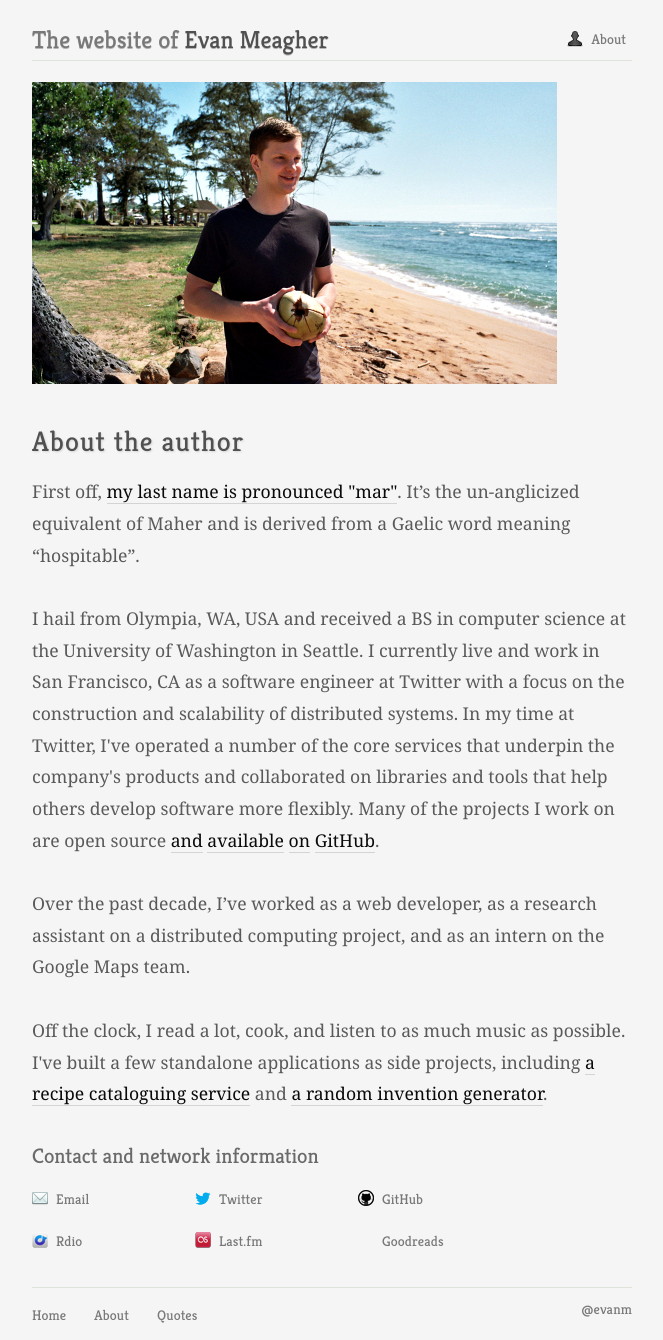
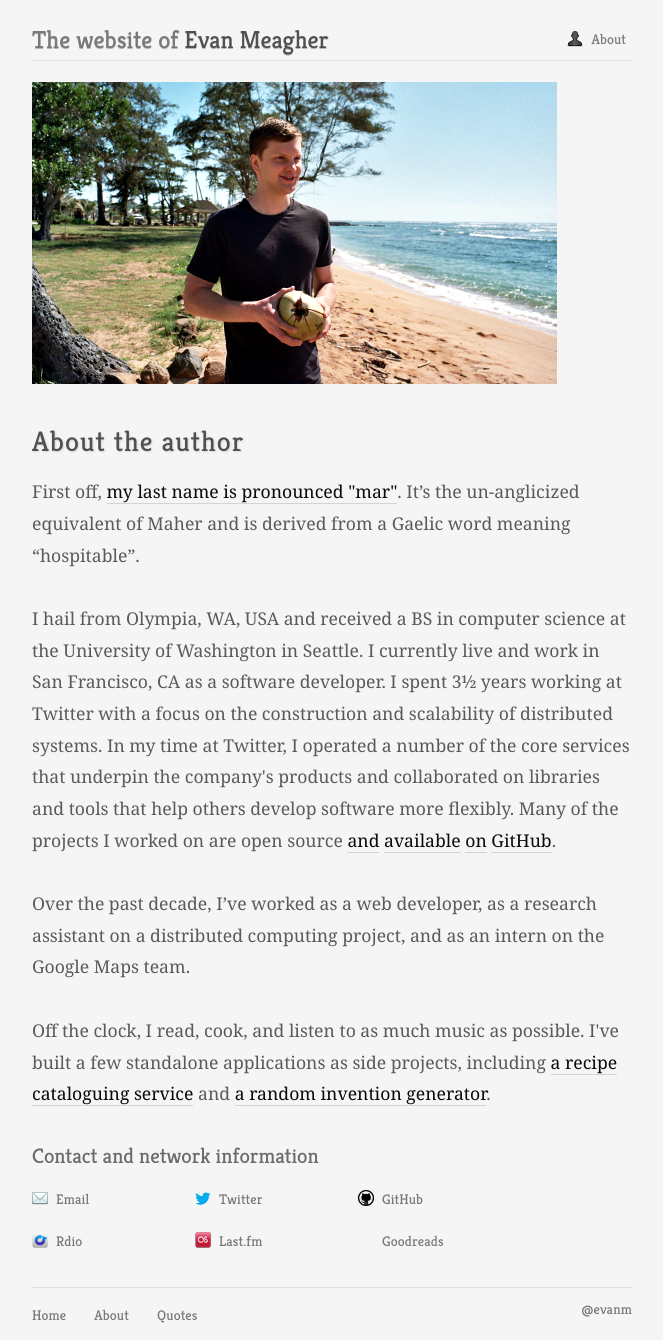
Before and after one commit to evnm/www, a Jekyll site: the page built from about.html, in a window 1280 px wide. Shown: the whole page, without its empty margins (308-971 px from the left). Built offline with Jekyll 4.4.1, drawn with Linux system fonts in a browser that asks for light colours; comment, search, counter and statistics services are not loaded.

Commit message:
Usher about page into the post-twitter era

```diff
--- a/about.html
+++ b/about.html
@@ -5,9 +5,9 @@
 <img src="/images/kapaa-beach.jpg" alt="Evan Meagher" style="margin-bottom: 2em;" />
 <h1>About the author</h1>
 <p>First off, <a href="http://pronouncenames.com/search?name=meagher">my last name is pronounced "mar"</a>. It’s the un-anglicized equivalent of Maher and is derived from a Gaelic word meaning “hospitable”.</p>
-<p>I hail from Olympia, WA, USA and received a BS in computer science at the University of Washington in Seattle. I currently live and work in San Francisco, CA as a software engineer at Twitter with a focus on the construction and scalability of distributed systems. In my time at Twitter, I've operated a number of the core services that underpin the company's products and collaborated on libraries and tools that help others develop software more flexibly. Many of the projects I work on are open source <a href="https://github.com/twitter/finagle/">and</a> <a href="https://github.com/twitter/util/">available</a> <a href="https://github.com/twitter/twitter-server">on</a> <a href="https://github.com/twitter/scrooge">GitHub</a>.</p>
+<p>I hail from Olympia, WA, USA and received a BS in computer science at the University of Washington in Seattle. I currently live and work in San Francisco, CA as a software developer. I spent 3&#189; years working at Twitter with a focus on the construction and scalability of distributed systems. In my time at Twitter, I operated a number of the core services that underpin the company's products and collaborated on libraries and tools that help others develop software more flexibly. Many of the projects I worked on are open source <a href="https://github.com/twitter/finagle/">and</a> <a href="https://github.com/twitter/util/">available</a> <a href="https://github.com/twitter/twitter-server">on</a> <a href="https://github.com/twitter/scrooge">GitHub</a>.</p>
 <p>Over the past decade, I’ve worked as a web developer, as a research assistant on a distributed computing project, and as an intern on the Google Maps team.</p>
-<p>Off the clock, I read a lot, cook, and listen to as much music as possible. I've built a few standalone applications as side projects, including <a href="http://www.gingrsnap.com">a recipe cataloguing service</a> and <a href="http://eureka.evanmeagher.net">a random invention generator</a>.</p>
+<p>Off the clock, I read, cook, and listen to as much music as possible. I've built a few standalone applications as side projects, including <a href="http://www.gingrsnap.com">a recipe cataloguing service</a> and <a href="http://eureka.evanmeagher.net">a random invention generator</a>.</p>
 <h2>Contact and network information</h2>
 <ul id="contact_info_list">
   <li><a class="emaillink" href="mailto:evan.meagher@gmail.com">Email</a></li>
```
